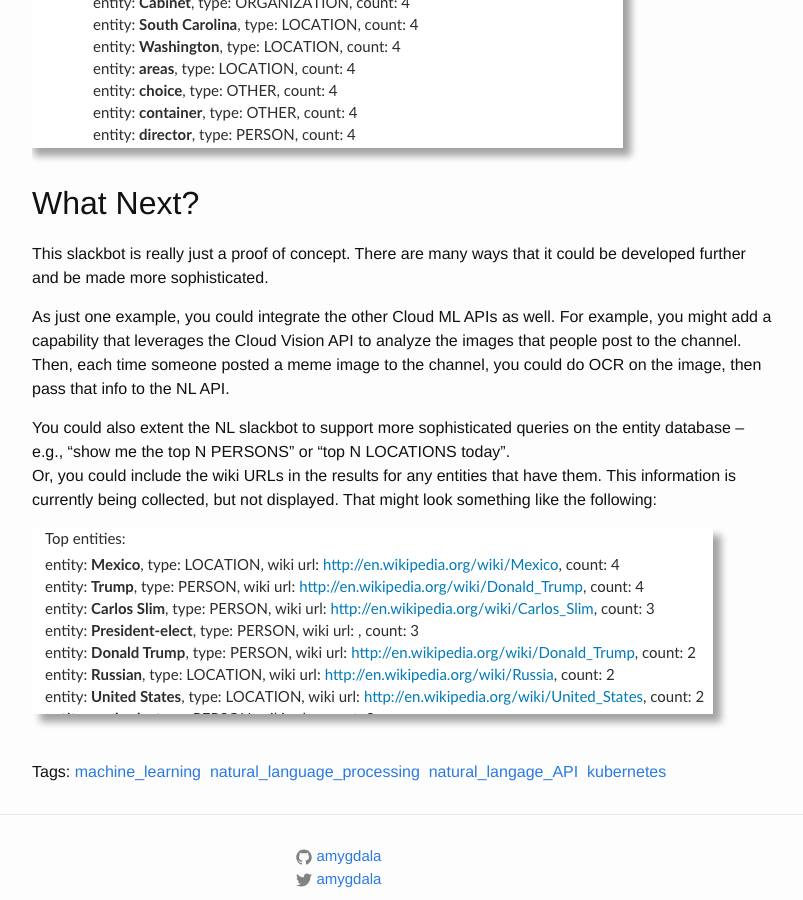
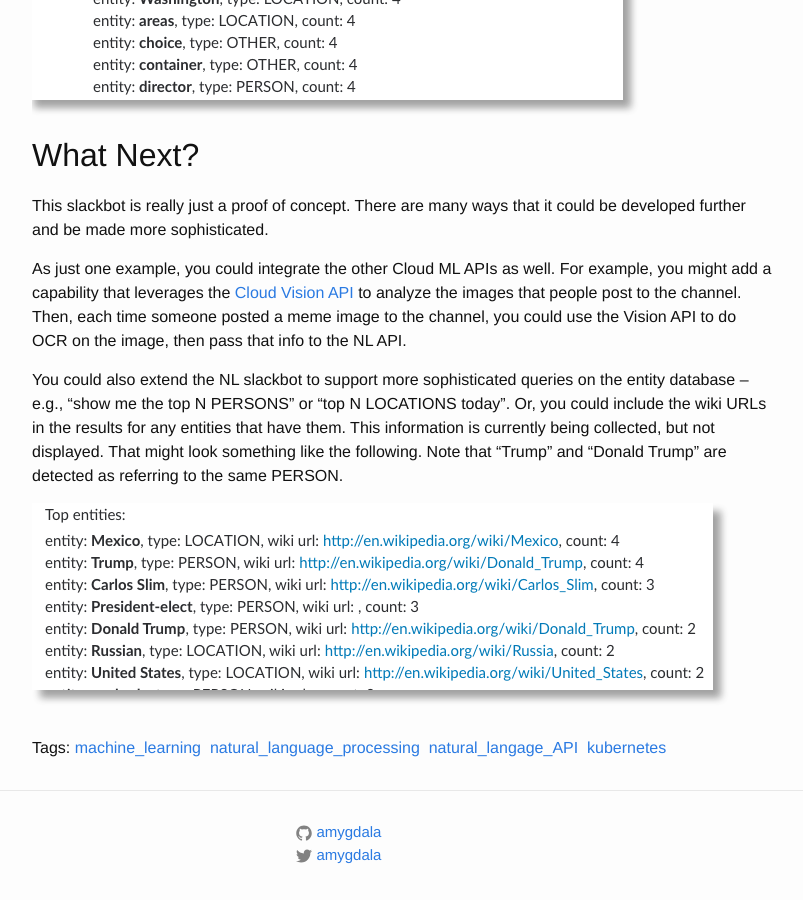
Before and after one commit to amygdala/amygdala.github.io, a Jekyll site: the page built from _posts/2016-12-20-nlapi.md, in a window 1280 px wide and 900 px high, scrolled down 2868 px. Shown: the whole window, without its empty margins (238-1041 px from the left). Built offline with Jekyll 4.4.1, drawn with Linux system fonts in a browser that asks for light colours; some of the changed text lies outside the part shown.

Commit message:
minor cleanup

```diff
--- a/_posts/2016-12-20-nlapi.md
+++ b/_posts/2016-12-20-nlapi.md
@@ -71,7 +71,7 @@
 
 <img src="/images/nl_coffee_bananas_sh.png"  alt="Analyzing sentiment">
 
-(If you think that this aspect of the bot is a bit annoying, it is easy to disable, or change the threshold :).
+(If you think that this aspect of the bot is a bit annoying, it is easy to disable, or change the threshold).
 
 Then, at any time, you can directly ask the bot for the top entities that it has detected in channel conversation (by default, the top 20 entities over the past week).  You do this by addressing the bot with the words `top entities`.
 For example, if your bot is called `@nlpbot`, you would ask it like this:
@@ -89,9 +89,9 @@
 
 This slackbot is really just a proof of concept.  There are many ways that it could be developed further and be made more sophisticated.
 
-As just one example, you could integrate the other Cloud ML APIs as well.  For example, you might add a capability that leverages the Cloud Vision API to analyze the images that people post to the channel.  Then, each time someone posted a meme image to the channel, you could do OCR on the image, then pass that info to the NL API.
+As just one example, you could integrate the other Cloud ML APIs as well.  For example, you might add a capability that leverages the [Cloud Vision API](https://cloud.google.com/vision/) to analyze the images that people post to the channel.  Then, each time someone posted a meme image to the channel, you could use the Vision API to do OCR on the image, then pass that info to the NL API.
 
-You could also extent the NL slackbot to support more sophisticated queries on the entity database – e.g., "show me the top N PERSONS" or "top N LOCATIONS today".
-Or, you could include the wiki URLs in the results for any entities that have them. This information is currently being collected, but not displayed. That might look something like the following:
+You could also extend the NL slackbot to support more sophisticated queries on the entity database – e.g., "show me the top N PERSONS" or "top N LOCATIONS today".
+Or, you could include the wiki URLs in the results for any entities that have them. This information is currently being collected, but not displayed. That might look something like the following.  Note that "Trump" and "Donald Trump" are detected as referring to the same PERSON.
 
 <img src="/images/nl_slackbot_wiki_sh.png"  alt="Including wiki urls in entity information">
```
